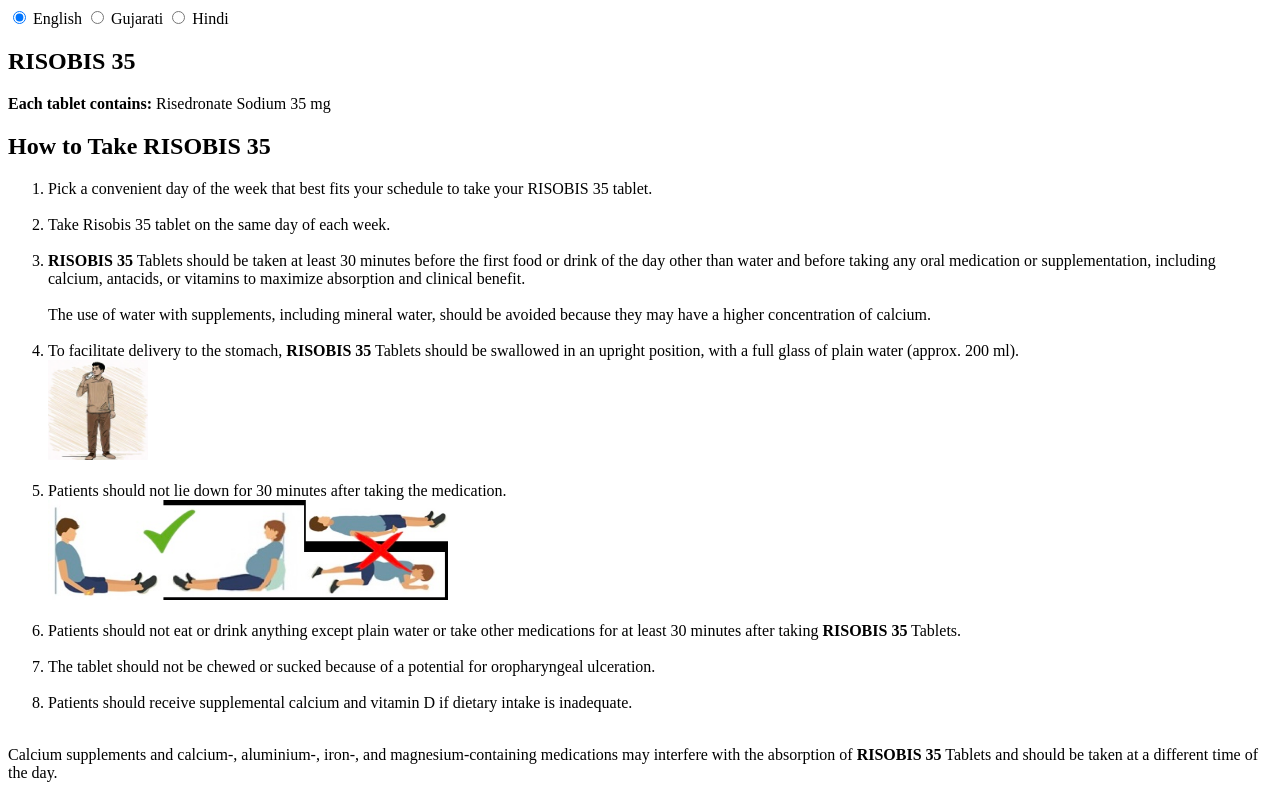
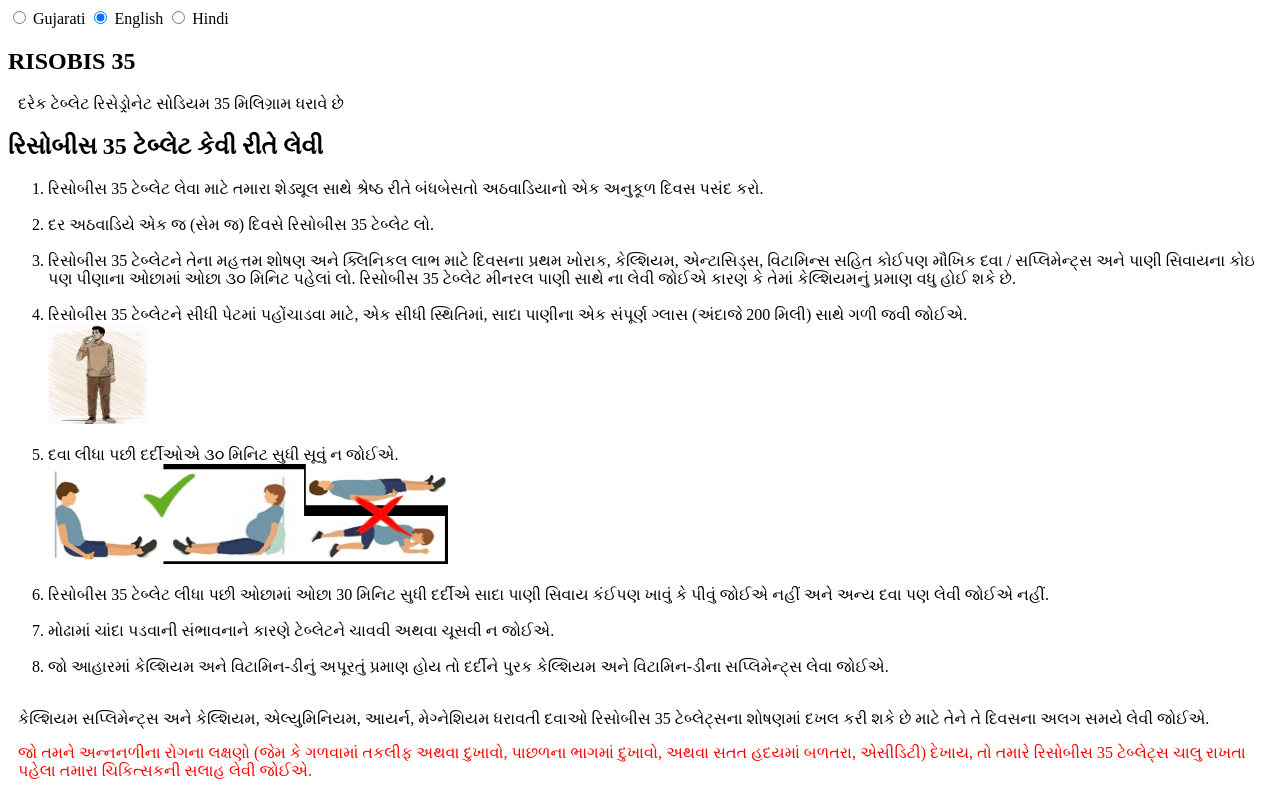
Before and after one commit to zucipharma/zucipharma.github.io, a plain HTML site: page index.html in a window 1280 px wide. Shown: the top 793 px of the page. Drawn offline with Linux system fonts and the light colour scheme; a web font is replaced by a local one.

Commit message:
Update index.html

```diff
--- a/index.html
+++ b/index.html
@@ -34,16 +34,16 @@
         }
         // Set default display to English
         window.onload = function() {
-        showContent('english');
+        showContent('gujarati');
         }
         </script>
     </head>
     <body>
         <label>
-            <input type="radio" name="language" value="english" onclick="showContent('english')" checked> English
+            <input type="radio" name="language" value="gujarati" onclick="showContent('gujarati')"> Gujarati
         </label>
         <label>
-            <input type="radio" name="language" value="gujarati" onclick="showContent('gujarati')"> Gujarati
+            <input type="radio" name="language" value="english" onclick="showContent('english')" checked> English
         </label>
         <label>
             <input type="radio" name="language" value="hindi" onclick="showContent('hindi')"> Hindi
```
